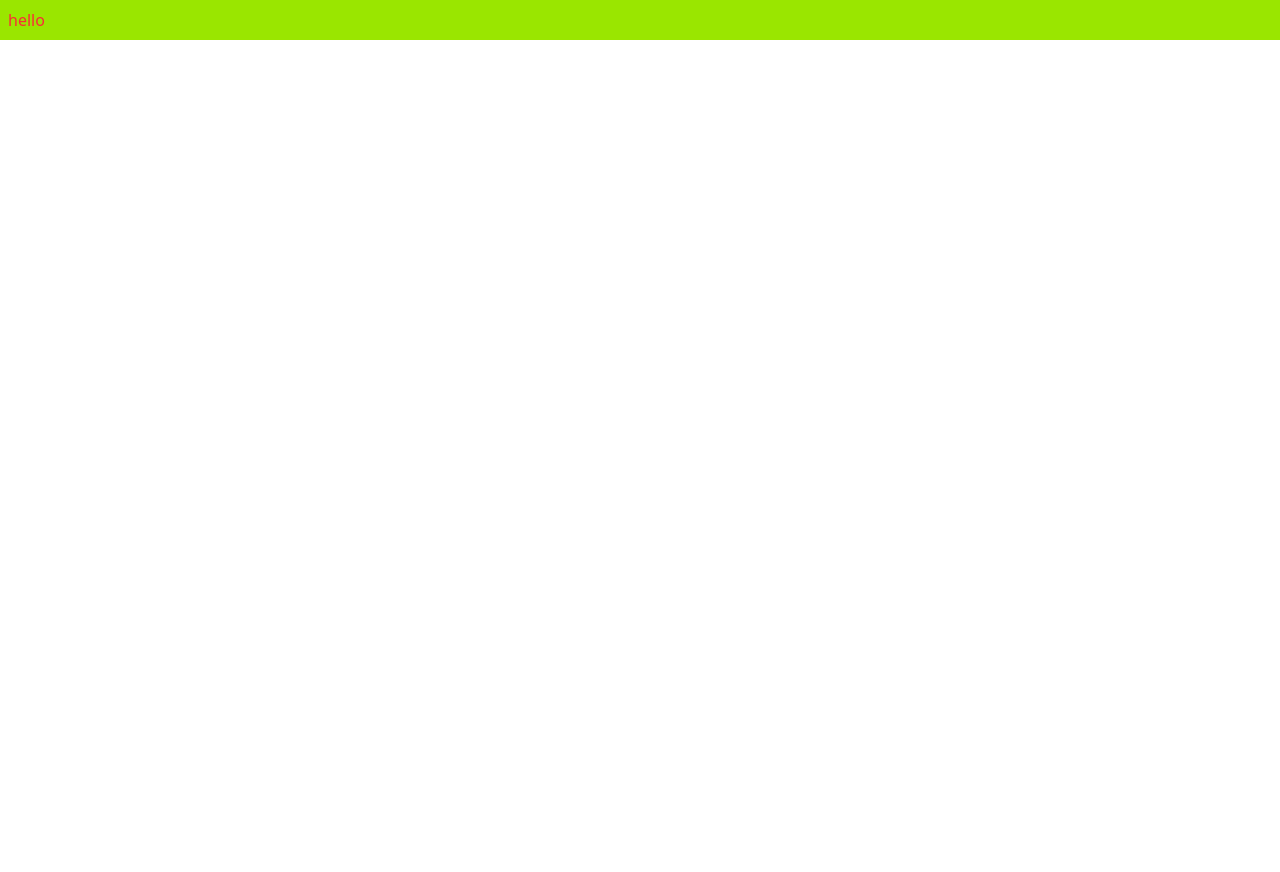
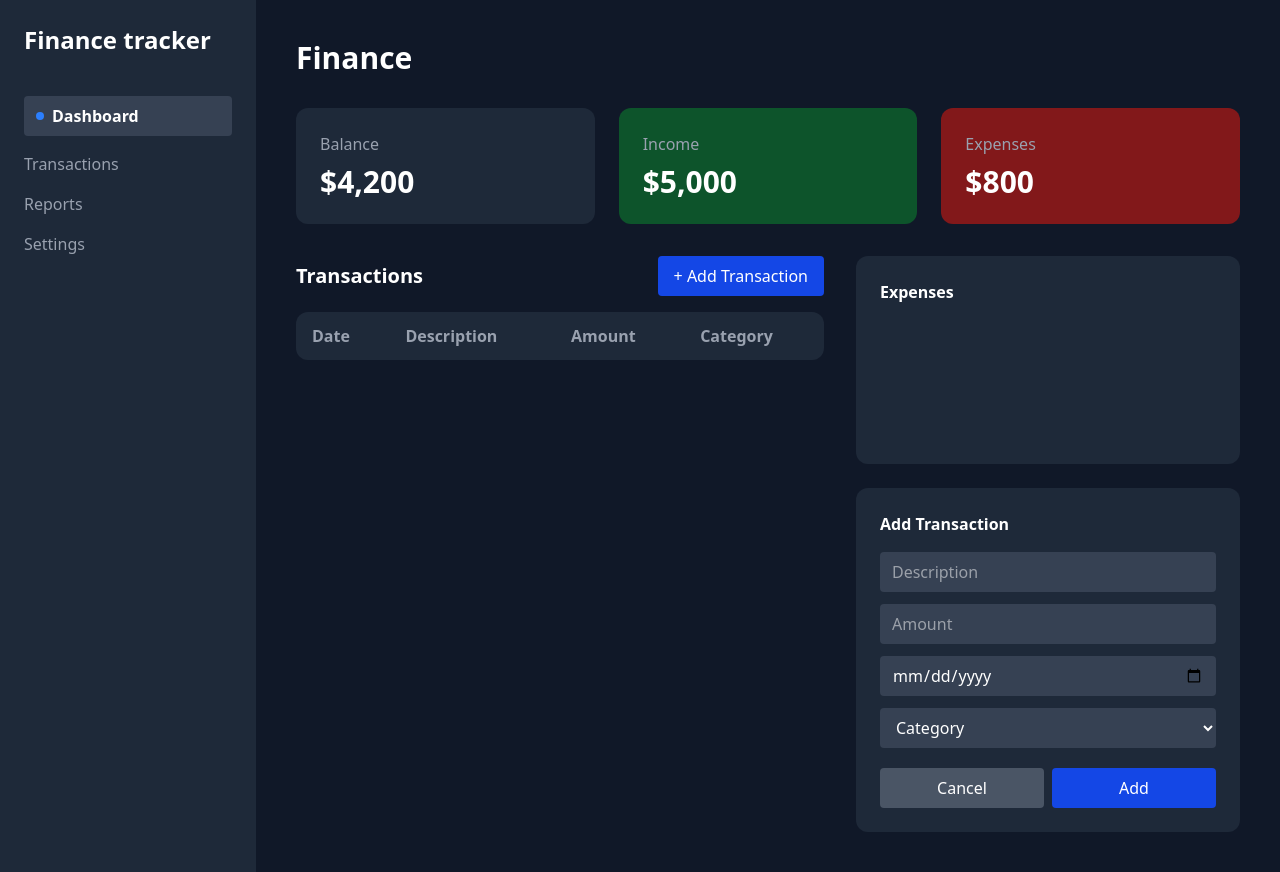
Before and after one commit to hasanashrafi/finance-tracker, a website: page src/index.html in a window 1280 px wide. Before the commit the page ends 800 px from the top, so only its background shows below. Drawn offline with nearby package versions, Linux system fonts and the light colour scheme; files that its build step writes are made by us from their sources.

Commit message:
Revamp index.html layout and styling for Finance Tracker app, adding sidebar navigation, summary cards, transactions table, and form for adding transactions.

```diff
--- a/src/index.html
+++ b/src/index.html
@@ -1,14 +1,159 @@
 <!DOCTYPE html>
-<html lang="en">
-<head>
-    <meta charset="UTF-8">
-    <meta name="viewport" content="width=device-width, initial-scale=1.0">
-   <link rel="stylesheet" href="./output.css">
-    <title>finance tracker</title>
-</head>
-<body>
-    <div>
-        <p class="bg-lime-400 text-red-500 w-full p-2">hello</p>
-    </div>
-</body>
+<html lang="en" class="bg-gray-900 text-white">
+  <head>
+    <meta charset="UTF-8" />
+    <meta name="viewport" content="width=device-width, initial-scale=1.0" />
+    <link rel="stylesheet" href="./output.css" />
+    <title>Finance Tracker</title>
+    <link href="style.css" rel="stylesheet" />
+  </head>
+  <body class="min-h-screen flex flex-col md:flex-row bg-gray-900 text-white">
+    <!-- Sidebar -->
+    <aside
+      class="w-full md:w-64 bg-gray-800 p-4 md:p-6 flex flex-col items-center md:items-start mb-4 md:mb-0"
+    >
+      <h1
+        class="text-xl md:text-2xl font-bold mb-2 md:mb-10 w-full text-center md:text-left"
+      >
+        Finance tracker
+      </h1>
+      <nav class="flex flex-col gap-2 md:gap-4 w-full">
+        <button
+          class="flex items-center gap-2 px-3 py-2 rounded bg-gray-700 text-white font-semibold w-full md:w-auto"
+        >
+          <span class="w-2 h-2 rounded-full bg-blue-500"></span> Dashboard
+        </button>
+        <button
+          class="text-gray-400 hover:text-white text-left w-full md:w-auto"
+        >
+          Transactions
+        </button>
+        <button
+          class="text-gray-400 hover:text-white text-left w-full md:w-auto"
+        >
+          Reports
+        </button>
+        <button
+          class="text-gray-400 hover:text-white text-left w-full md:w-auto"
+        >
+          Settings
+        </button>
+      </nav>
+    </aside>
+
+    <!-- Main Content -->
+    <main class="flex-1 p-2 sm:p-4 md:p-10 w-full">
+      <h2 class="text-2xl md:text-3xl font-bold mb-6 md:mb-8">Finance</h2>
+      <!-- Summary Cards -->
+      <div class="flex flex-col md:flex-row gap-4 md:gap-6 mb-8">
+        <div class="bg-gray-800 rounded-xl p-6 flex-1">
+          <div class="text-gray-400">Balance</div>
+          <div class="text-3xl font-bold mt-2">$4,200</div>
+        </div>
+        <div class="bg-green-900 rounded-xl p-6 flex-1">
+          <div class="text-gray-400">Income</div>
+          <div class="text-3xl font-bold mt-2">$5,000</div>
+        </div>
+        <div class="bg-red-900 rounded-xl p-6 flex-1">
+          <div class="text-gray-400">Expenses</div>
+          <div class="text-3xl font-bold mt-2">$800</div>
+        </div>
+      </div>
+
+      <!-- Transactions & Chart -->
+      <div class="flex flex-col lg:flex-row gap-6 lg:gap-8">
+        <!-- Transactions Table -->
+        <div class="flex-1">
+          <div class="flex items-center justify-between mb-4">
+            <h3 class="text-xl font-semibold">Transactions</h3>
+            <button
+              id="addTransactionBtn"
+              class="bg-blue-700 hover:bg-blue-800 text-white px-4 py-2 rounded w-full md:w-auto"
+            >
+              + Add Transaction
+            </button>
+          </div>
+          <div class="overflow-x-auto">
+            <table
+              class="w-full text-left bg-gray-800 rounded-xl overflow-hidden"
+            >
+              <thead>
+                <tr class="text-gray-400">
+                  <th class="py-3 px-4">Date</th>
+                  <th class="py-3 px-4">Description</th>
+                  <th class="py-3 px-4">Amount</th>
+                  <th class="py-3 px-4">Category</th>
+                </tr>
+              </thead>
+              <tbody id="transactionsTable">
+                <!-- Transactions will be injected here by JS -->
+              </tbody>
+            </table>
+          </div>
+        </div>
+
+        <!-- Expenses Chart & Add Transaction -->
+        <div class="w-full lg:w-96 flex flex-col gap-6 mt-6 lg:mt-0">
+          <div class="bg-gray-800 rounded-xl p-6">
+            <h4 class="font-semibold mb-4">Expenses</h4>
+            <canvas id="expensesChart" height="120"></canvas>
+          </div>
+          <div class="bg-gray-800 rounded-xl p-6">
+            <h4 class="font-semibold mb-4">Add Transaction</h4>
+            <form id="transactionForm" class="flex flex-col gap-3">
+              <input
+                type="text"
+                id="desc"
+                placeholder="Description"
+                class="bg-gray-700 rounded px-3 py-2 text-white w-full"
+                required
+              />
+              <input
+                type="number"
+                id="amount"
+                placeholder="Amount"
+                class="bg-gray-700 rounded px-3 py-2 text-white w-full"
+                required
+              />
+              <input
+                type="date"
+                id="date"
+                class="bg-gray-700 rounded px-3 py-2 text-white w-full"
+                required
+              />
+              <select
+                id="category"
+                class="bg-gray-700 rounded px-3 py-2 text-white w-full"
+                required
+              >
+                <option value="">Category</option>
+                <option value="Work">Work</option>
+                <option value="Food">Food</option>
+                <option value="Housing">Housing</option>
+                <option value="Utilities">Utilities</option>
+                <option value="Transportation">Transportation</option>
+              </select>
+              <div class="flex gap-2 mt-2">
+                <button
+                  type="button"
+                  id="cancelBtn"
+                  class="flex-1 bg-gray-600 hover:bg-gray-700 text-white py-2 rounded w-full md:w-auto"
+                >
+                  Cancel
+                </button>
+                <button
+                  type="submit"
+                  class="flex-1 bg-blue-700 hover:bg-blue-800 text-white py-2 rounded w-full md:w-auto"
+                >
+                  Add
+                </button>
+              </div>
+            </form>
+          </div>
+        </div>
+      </div>
+    </main>
+    <script src="https://cdn.jsdelivr.net/npm/chart.js"></script>
+    <script src="./assests/js/index.js"></script>
+  </body>
 </html>
```
